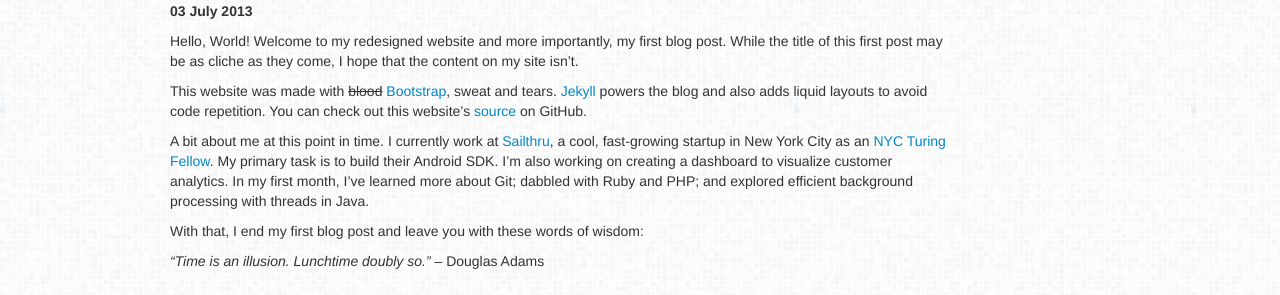
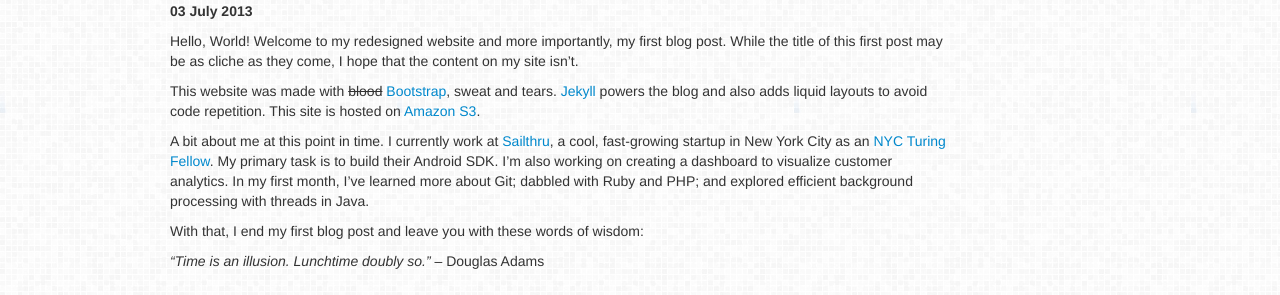
Before and after one commit to parthibanloganathan/personal_page, a Jekyll site: the page built from _posts/2013-07-03-hello-world.md, in a window 1280 px wide. Shown: the part 209-504 px from the top of the page. Built offline with Jekyll 4.4.1, drawn with Linux system fonts in a browser that asks for light colours.

Commit message:
Fix bugs

```diff
--- a/_posts/2013-07-03-hello-world.md
+++ b/_posts/2013-07-03-hello-world.md
@@ -6,7 +6,7 @@ layout: post
 
 Hello, World! Welcome to my redesigned website and more importantly, my first blog post. While the title of this first post may be as cliche as they come, I hope that the content on my site isn't.
 
-This website was made with <del>blood</del> [Bootstrap](http://twitter.github.io/bootstrap/), sweat and tears. [Jekyll](http://jekyllrb.com/) powers the blog and also adds liquid layouts to avoid code repetition. You can check out this website's [source](https://github.com/parthibanloganathan/personal_page) on GitHub.
+This website was made with <del>blood</del> [Bootstrap](http://twitter.github.io/bootstrap/), sweat and tears. [Jekyll](http://jekyllrb.com/) powers the blog and also adds liquid layouts to avoid code repetition. This site is hosted on <a href="http://aws.amazon.com/s3/">Amazon S3</a>.
 
 A bit about me at this point in time. I currently work at <a href="https://www.sailthru.com/">Sailthru</a>, a cool, fast-growing startup in New York City as an <a href="http://nycturingfellows.org/the-fellowship/">NYC Turing Fellow</a>. My primary task is to build their Android SDK. I'm also working on creating a dashboard to visualize customer analytics. In my first month, I've learned more about Git; dabbled with Ruby and PHP; and explored efficient background processing with threads in Java.
 
--- a/resume/index.html
+++ b/resume/index.html
@@ -110,7 +110,7 @@ js:
 
             <li class="span4">
             <div class="thumbnail">
-              <a href="http://hudsoncovecapital.com/"><img src="/img/glenwood.png"></a>
+              <a href="http://www.glenwoodsystems.com/"><img src="/img/glenwood.png"></a>
               <h4>Glenwood Systems</h4>
               <h5>Software Engineering Intern</h5>
               <p>
```
